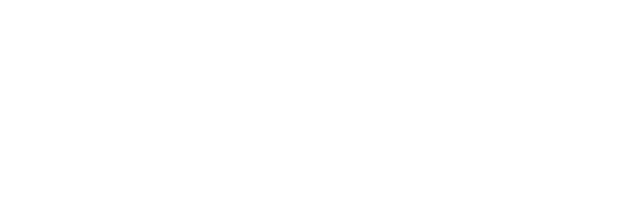
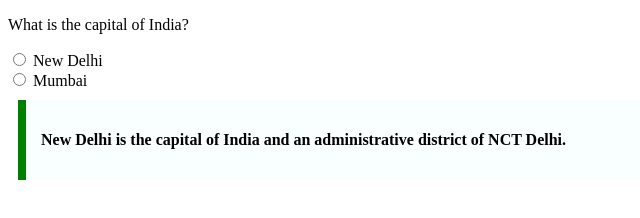
Before and after one commit to acciojob/trivia-Anusha-Yadavv, a website: page main.html in a window 1280 px wide. Shown: the whole page, without its empty margins (0-640 px from the left). Drawn offline with Linux system fonts and the light colour scheme.

Commit message:
created a submission

```diff
--- a/main.html
+++ b/main.html
@@ -4,10 +4,33 @@
 
 <head>
 	<link rel="stylesheet" href="styles.css">
+
+	 <style>
+    blockquote {
+      max-width: 600px;
+      margin: 10px;
+      padding: 15px;
+      border-left: 8px solid green;
+      background-color: #f8fffe;
+      font-weight: bold;
+    }
+  </style>
 </head>
 
 <body>
 	<!-- the entire body must be written by student -->
+	<p>What is the capital of India?</p>
+
+    <input type="radio" id="newDelhi" name="capital" value="New Delhi">
+    <label for="newDelhi">New Delhi</label><br>
+
+    <input type="radio" id="mumbai" name="capital" value="Mumbai">
+    <label for="mumbai">Mumbai</label>
+
+	<blockquote>
+    <p>New Delhi is the capital of India and an administrative district of NCT Delhi.</p>
+  </blockquote>
+
     <script type="text/javascript" src="./script.js">
 </script>
 
```
